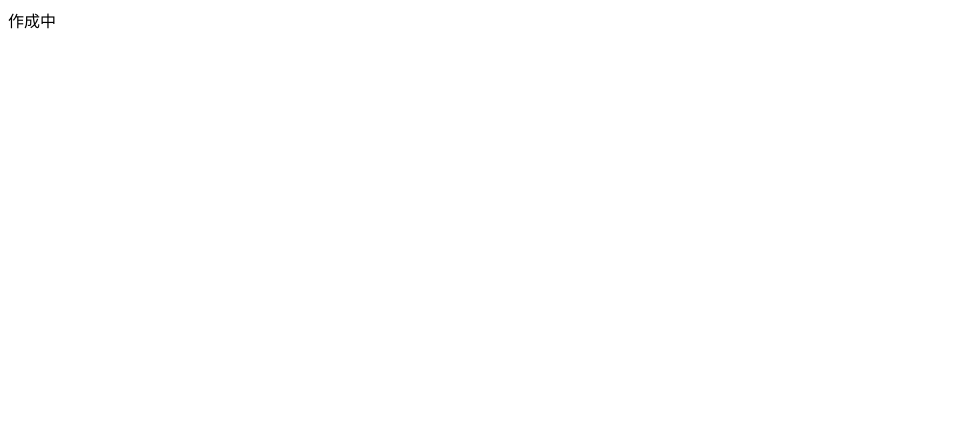
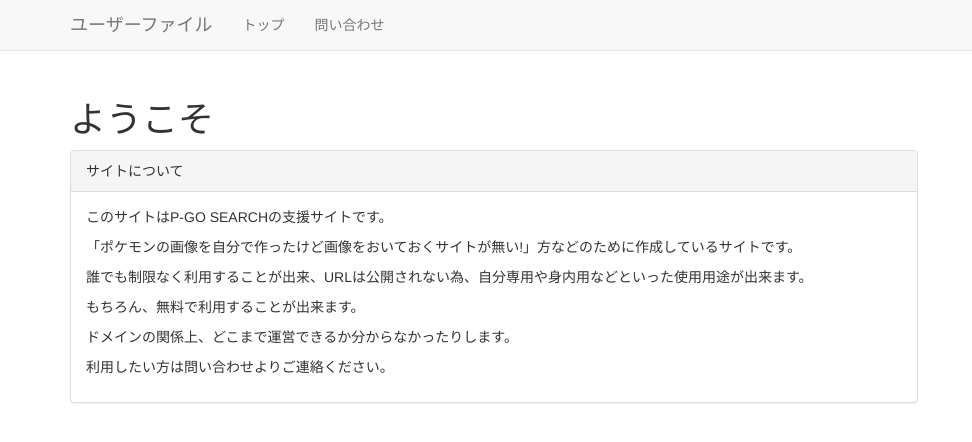
Before and after one commit to yama2211/file-pgo, a plain HTML site: page index.html in a window 1280 px wide. Shown: the whole page, without its empty margins (0-972 px from the left). Drawn offline with nearby package versions, Linux system fonts and the light colour scheme; a web font is replaced by a local one.

Commit message:
Add files via upload

```diff
--- a/index.html
+++ b/index.html
@@ -1 +1,54 @@
-作成中
+<!DOCTYPE html PUBLIC "-//W3C//DTD XHTML 1.0 Transitional//EN" "http://www.w3.org/TR/xhtml1/DTD/xhtml1-transitional.dtd">
+<html xmlns="http://www.w3.org/1999/xhtml" xml:lang="ja" lang="ja">
+<head>
+<meta http-equiv="Content-Type" content="text/html; charset=utf-8" />
+<link rel="stylesheet" href="./css/bootstrap.css">
+<meta name="viewport" content="width=device-width,initial-scale=1.0" />
+<title>ユーザーファイル</title>
+</head>
+<body>
+<header>
+  <div class="navbar navbar-default navbar-fixed-top">
+    <div class="container">
+      <div class="navbar-header">
+        <a href="./" class="navbar-brand">ユーザーファイル</a>
+        <button class="navbar-toggle" type="button" data-toggle="collapse" data-target="#navbar-main">
+          <span class="icon-bar"></span>
+          <span class="icon-bar"></span>
+          <span class="icon-bar"></span>
+        </button>
+      </div>
+      <div class="navbar-collapse collapse" id="navbar-main">
+        <ul class="nav navbar-nav">
+          <li><a href="./">トップ</a></li>
+          <li><a href="./contact.html">問い合わせ</a></li>
+        </ul>
+      </div>
+    </div>
+  </div>
+</header>
+
+<div class="container">
+  <div class="row">
+  <div class="col-xs-9"><h1>ようこそ</h1>
+      <div class="panel panel-default">
+  <div class="panel-heading">サイトについて</div>
+  <div class="panel-body">
+  <p>このサイトはP-GO SEARCHの支援サイトです。</p>
+  <p>「ポケモンの画像を自分で作ったけど画像をおいておくサイトが無い!」方などのために作成しているサイトです。</p>
+  <p>誰でも制限なく利用することが出来、URLは公開されない為、自分専用や身内用などといった使用用途が出来ます。</p>
+  <p>もちろん、無料で利用することが出来ます。</p>
+  <p>ドメインの関係上、どこまで運営できるか分からなかったりします。</p>
+  <p>利用したい方は問い合わせよりご連絡ください。</p>
+  <p></p>
+  </div>
+  </div>
+  </div>
+</div>
+<script src="//code.jquery.com/jquery-2.1.1.min.js"></script>
+<script src="//maxcdn.bootstrapcdn.com/bootstrap/3.3.7/js/bootstrap.min.js" integrity="sha384-Tc5IQib027qvyjSMfHjOMaLkfuWVxZxUPnCJA7l2mCWNIpG9mGCD8wGNIcPD7Txa" crossorigin="anonymous"></script><script type="text/javascript">
+  $('.bs-component [data-toggle="popover"]').popover();
+  $('.bs-component [data-toggle="tooltip"]').tooltip();
+</script>
+</body>
+</html>
```
